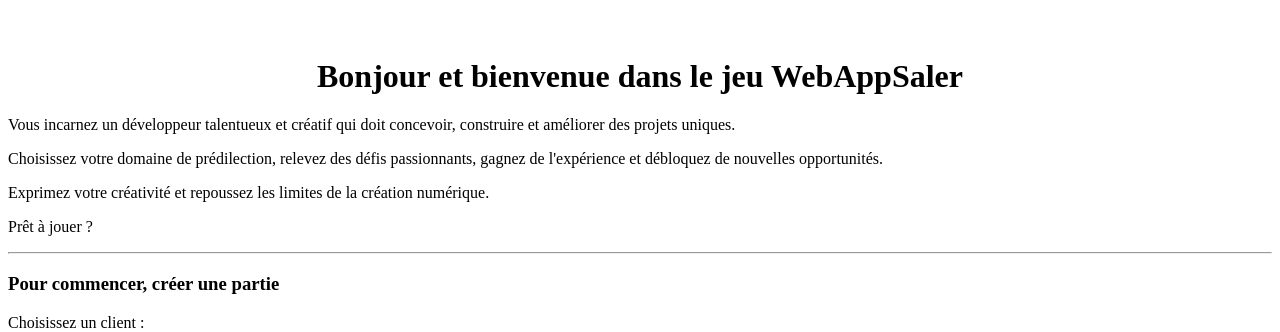
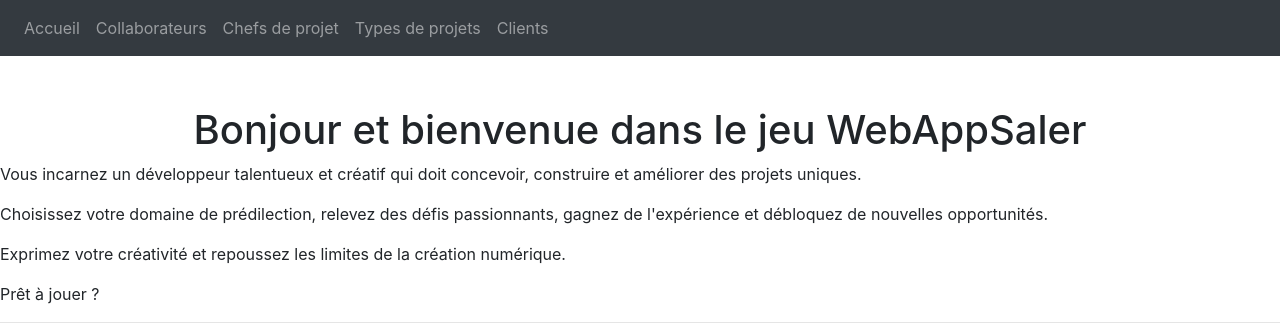
Before and after one commit to Colinsoriano/ECF_M7, a PHP site: template app/modules/frontend/views/index/index.phtml in a window 1280 px wide. Shown: the top 332 px of the page. Run offline with PHP 8.4, Linux system fonts and the light colour scheme; the template is opened without the code that fills it, so the values that code supplies are empty; some libraries are stand-ins or nearby versions.

Commit message:
view layout - provide generic topbar

```diff
--- a/app/modules/frontend/views/index.phtml
+++ b/app/modules/frontend/views/index.phtml
@@ -10,6 +10,7 @@
     <link rel="shortcut icon" type="image/x-icon" href="<?php echo $this->url->get('img/favicon.ico')?>"/>
 </head>
 <body>
+<?php echo $this->partial('partial/header'); ?>
 <div class="container">
     <?php echo $this->getContent(); ?>
 </div>
@@ -20,4 +21,5 @@
 <script src="https://cdnjs.cloudflare.com/ajax/libs/popper.js/1.14.3/umd/popper.min.js" integrity="sha384-ZMP7rVo3mIykV+2+9J3UJ46jBk0WLaUAdn689aCwoqbBJiSnjAK/l8WvCWPIPm49" crossorigin="anonymous"></script>
 <script src="https://stackpath.bootstrapcdn.com/bootstrap/4.1.3/js/bootstrap.min.js" integrity="sha384-ChfqqxuZUCnJSK3+MXmPNIyE6ZbWh2IMqE241rYiqJxyMiZ6OW/JmZQ5stwEULTy" crossorigin="anonymous"></script>
 </body>
+
 </html>
--- /dev/null
+++ b/app/modules/frontend/views/partial/header.phtml
@@ -0,0 +1,76 @@
+<!DOCTYPE html>
+
+<html>
+
+<head>
+
+    <link rel="stylesheet" href="https://maxcdn.bootstrapcdn.com/bootstrap/4.5.2/css/bootstrap.min.css">
+
+</head>
+
+<body>
+
+<nav class="navbar navbar-expand-lg navbar-dark bg-dark">
+
+
+    <button class="navbar-toggler" type="button" data-toggle="collapse" data-target="#navbarNav" aria-controls="navbarNav" aria-expanded="false" aria-label="Toggle navigation">
+
+        <span class="navbar-toggler-icon"></span>
+
+    </button>
+
+    <div class="collapse navbar-collapse" id="navbarNav">
+
+        <ul class="navbar-nav">
+            <li class="nav-item">
+
+                <a class="nav-link" href="index">Accueil</a>
+
+            </li>
+
+            <li class="nav-item">
+
+                <a class="nav-link" href="collaborateur">Collaborateurs</a>
+
+            </li>
+            <li class="nav-item">
+
+                <a class="nav-link" href="chefDeProjet">Chefs de projet</a>
+
+            </li>
+
+
+            <li class="nav-item">
+
+                <a class="nav-link" href="projet">Types de projets</a>
+
+            </li>
+
+            <li class="nav-item">
+
+                <a class="nav-link" href="client">Clients</a>
+
+            </li>
+
+
+
+
+        </ul>
+
+    </div>
+
+</nav>
+
+
+<!-- Le reste du contenu de votre page -->
+
+
+<script src="https://code.jquery.com/jquery-3.5.1.slim.min.js"></script>
+
+<script src="https://cdn.jsdelivr.net/npm/@popperjs/core@2.5.4/dist/umd/popper.min.js"></script>
+
+<script src="https://maxcdn.bootstrapcdn.com/bootstrap/4.5.2/js/bootstrap.min.js"></script>
+
+</body>
+
+</html>
```
